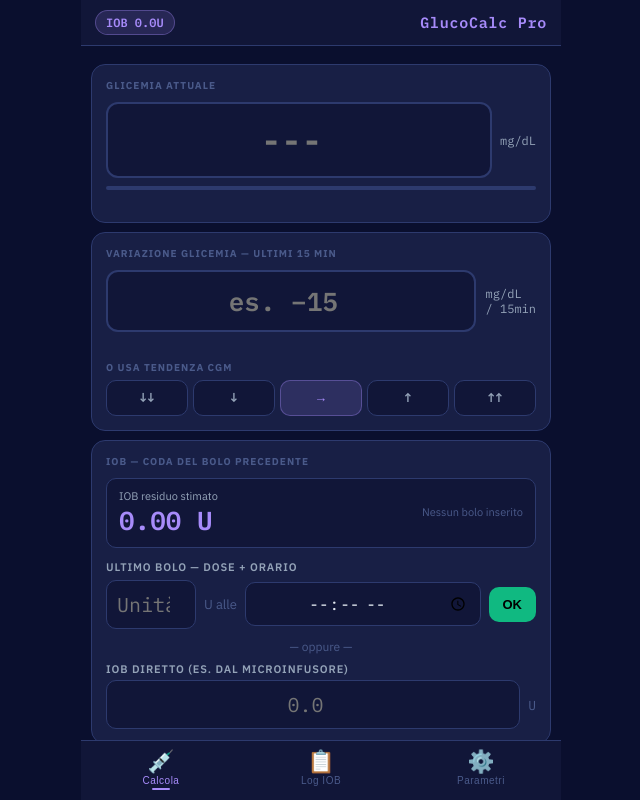
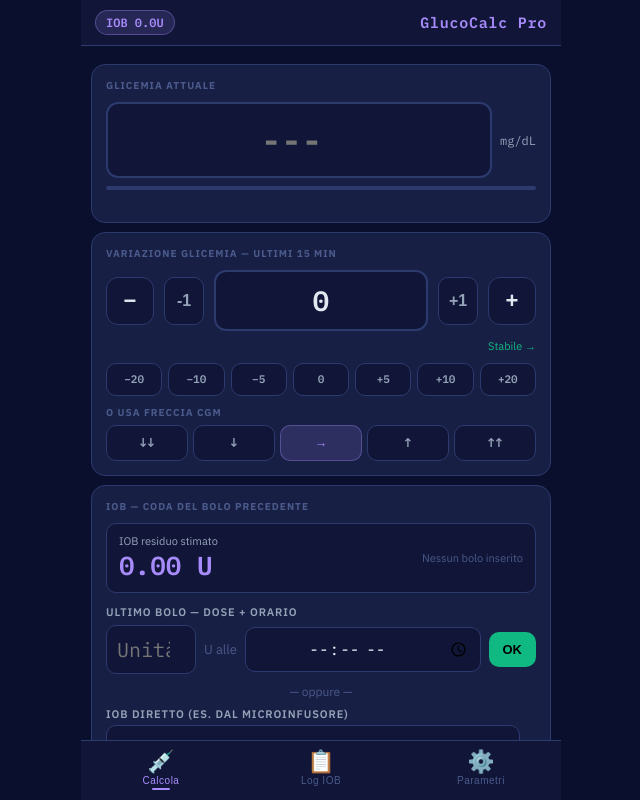
Before and after one commit to alessandro25/glucocalc-pro2, a plain HTML site: page index.html in a window 1280 px wide. Shown: the whole page, without its empty margins (319-959 px from the left). Drawn offline with nearby package versions, Linux system fonts and the light colour scheme.

Commit message:
Update index.html

```diff
--- a/index.html
+++ b/index.html
@@ -243,14 +243,25 @@
 
   <div class="card">
     <div class="card-lbl">Variazione glicemia — ultimi 15 min</div>
-    <div class="glu-row" style="gap:10px">
-      <input type="number" id="delta-inp" inputmode="decimal" placeholder="es. −15" autocomplete="off"
-        style="flex:1;background:var(--surface);border:2px solid var(--border);border-radius:12px;padding:12px;font-family:var(--mono);font-size:26px;font-weight:600;color:var(--text);text-align:center;-webkit-appearance:none;width:0;">
-      <span id="delta-unit-tag" style="font-family:var(--mono);font-size:12px;color:var(--muted);white-space:nowrap;">mg/dL<br>/ 15min</span>
+    <div style="display:flex;align-items:center;gap:10px;margin-bottom:8px;">
+      <button onclick="stepDelta(-5)" style="width:48px;height:48px;border-radius:12px;border:1.5px solid var(--border);background:var(--surface);color:var(--text);font-size:22px;font-weight:700;cursor:pointer;flex-shrink:0;">−</button>
+      <button onclick="stepDelta(-1)" style="width:40px;height:48px;border-radius:10px;border:1.5px solid var(--border);background:var(--surface);color:var(--muted);font-size:16px;font-weight:700;cursor:pointer;flex-shrink:0;">-1</button>
+      <div id="delta-display" style="flex:1;background:var(--surface);border:2px solid var(--border);border-radius:12px;padding:10px;font-family:var(--mono);font-size:28px;font-weight:600;color:var(--text);text-align:center;min-width:0;">0</div>
+      <button onclick="stepDelta(+1)" style="width:40px;height:48px;border-radius:10px;border:1.5px solid var(--border);background:var(--surface);color:var(--muted);font-size:16px;font-weight:700;cursor:pointer;flex-shrink:0;">+1</button>
+      <button onclick="stepDelta(+5)" style="width:48px;height:48px;border-radius:12px;border:1.5px solid var(--border);background:var(--surface);color:var(--text);font-size:22px;font-weight:700;cursor:pointer;flex-shrink:0;">+</button>
     </div>
-    <div id="delta-lbl" style="font-size:11px;color:var(--muted);text-align:right;margin-top:5px;height:14px;"></div>
+    <div id="delta-lbl" style="font-size:11px;color:var(--muted);text-align:right;margin-bottom:10px;min-height:14px;"></div>
+    <div style="display:flex;gap:6px;flex-wrap:wrap;">
+      <button onclick="setDeltaPreset(-20)" class="seg-btn" style="font-size:11px;">−20</button>
+      <button onclick="setDeltaPreset(-10)" class="seg-btn" style="font-size:11px;">−10</button>
+      <button onclick="setDeltaPreset(-5)" class="seg-btn" style="font-size:11px;">−5</button>
+      <button onclick="setDeltaPreset(0)" class="seg-btn" style="font-size:11px;">0</button>
+      <button onclick="setDeltaPreset(+5)" class="seg-btn" style="font-size:11px;">+5</button>
+      <button onclick="setDeltaPreset(+10)" class="seg-btn" style="font-size:11px;">+10</button>
+      <button onclick="setDeltaPreset(+20)" class="seg-btn" style="font-size:11px;">+20</button>
+    </div>
     <div style="margin-top:10px">
-      <div class="card-lbl" style="margin-bottom:6px">O usa tendenza CGM</div>
+      <div class="card-lbl" style="margin-bottom:6px">O usa freccia CGM</div>
       <div class="btn-row" id="trend-row"></div>
     </div>
   </div>
@@ -731,19 +742,33 @@
   });
 }
 
+function stepDelta(step){
+  const cur=parseFloat(S.delta)||0;
+  setDeltaPreset(cur+step);
+}
+
+function setDeltaPreset(val){
+  S.delta=val.toString();save();
+  const el=document.getElementById('delta-display');
+  if(el){
+    el.textContent=(val>0?'+':'')+val;
+    el.style.color=val<-10?'var(--danger)':val>10?'var(--warn)':'var(--text)';
+    el.style.borderColor=val<-10?'var(--danger-b)':val>10?'var(--warn-b)':'var(--border)';
+  }
+  updateDeltaLbl();updateChart();
+}
 function updateDeltaLbl(){
-  const d=parseFloat(S.delta);
+  const d=parseFloat(S.delta)||0;
   const el=document.getElementById('delta-lbl');
-  if(isNaN(d)||S.delta===''){el.textContent='';return;}
+  if(!el)return;
   const rate=d/15;
   let arrow='→';
   if(rate<-2)arrow='↓↓';
   else if(rate<-0.5)arrow='↓';
   else if(rate>2)arrow='↑↑';
   else if(rate>0.5)arrow='↑';
-  const sign=d>0?'+':'';
   el.style.color=d<-10?'var(--danger)':d>10?'var(--warn)':'var(--ok)';
-  el.textContent=`${sign}${d} ${uStr()} in 15min → tendenza ${arrow} (${(rate>0?'+':'')}${rate.toFixed(1)} ${uStr()}/min)`;
+  el.textContent=d===0?'Stabile →':`${d>0?'+':''}${d} ${uStr()} in 15min → ${arrow} (${rate>0?'+':''}${rate.toFixed(1)} /min)`;
 }
 
 function applyPrevBolus(){
@@ -934,7 +959,6 @@
   save();
   document.getElementById('unit-tag').textContent=uStr();
   document.getElementById('sport-unit-tag').textContent=uStr();
-  document.getElementById('delta-unit-tag').textContent=uStr()+'\n/ 15min';
   document.getElementById('sport-tgt-inp').value=toD(S.sportTarget);
   renderSettings();updateGluZone();updateDeltaLbl();updateChart();
 }
@@ -1065,12 +1089,9 @@
     updateGluZone();updateChart();
   });
 
-  const di=document.getElementById('delta-inp');
-  if(S.delta!==undefined&&S.delta!=='')di.value=S.delta;
-  di.addEventListener('input',e=>{
-    S.delta=e.target.value;save();
-    updateDeltaLbl();updateChart();
-  });
+  // Init delta display
+  const initDelta=parseFloat(S.delta)||0;
+  setDeltaPreset(initDelta);
 
   const mi=document.getElementById('iob-manual-inp');
   if(S.iobManual!==undefined&&S.iobManual!=='')mi.value=S.iobManual;
```
